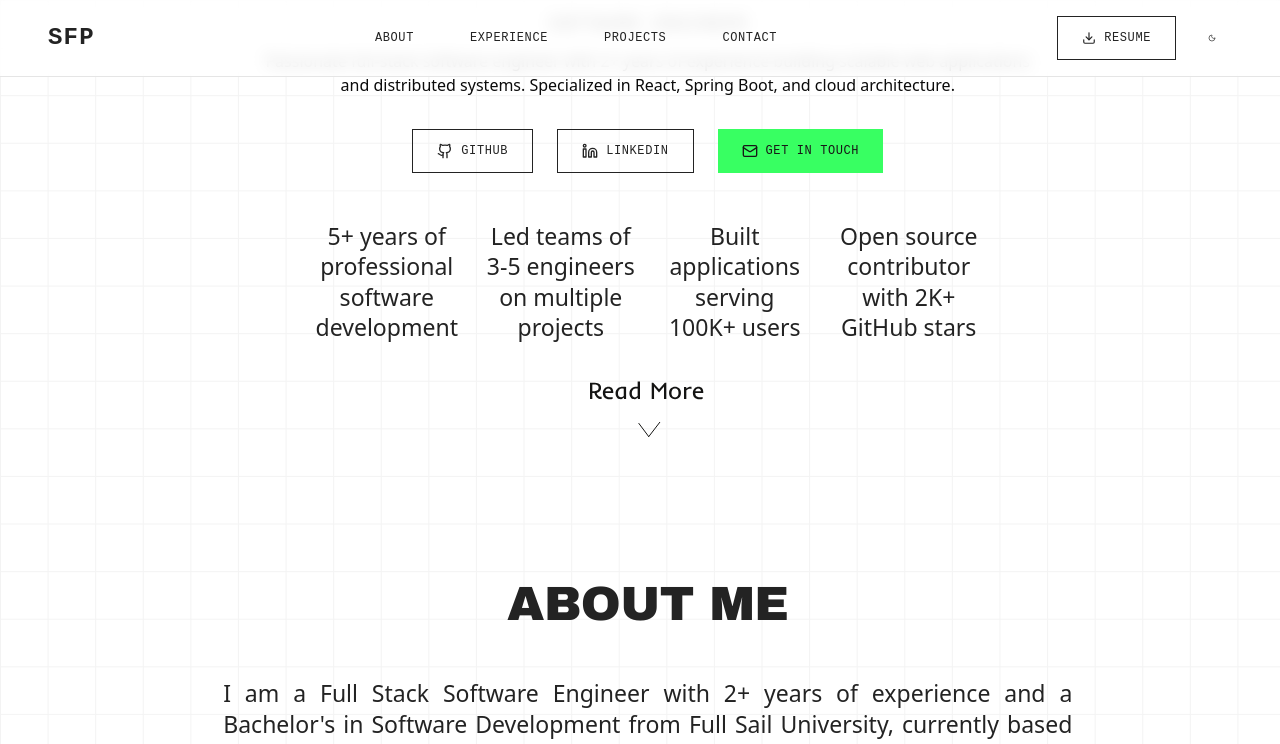
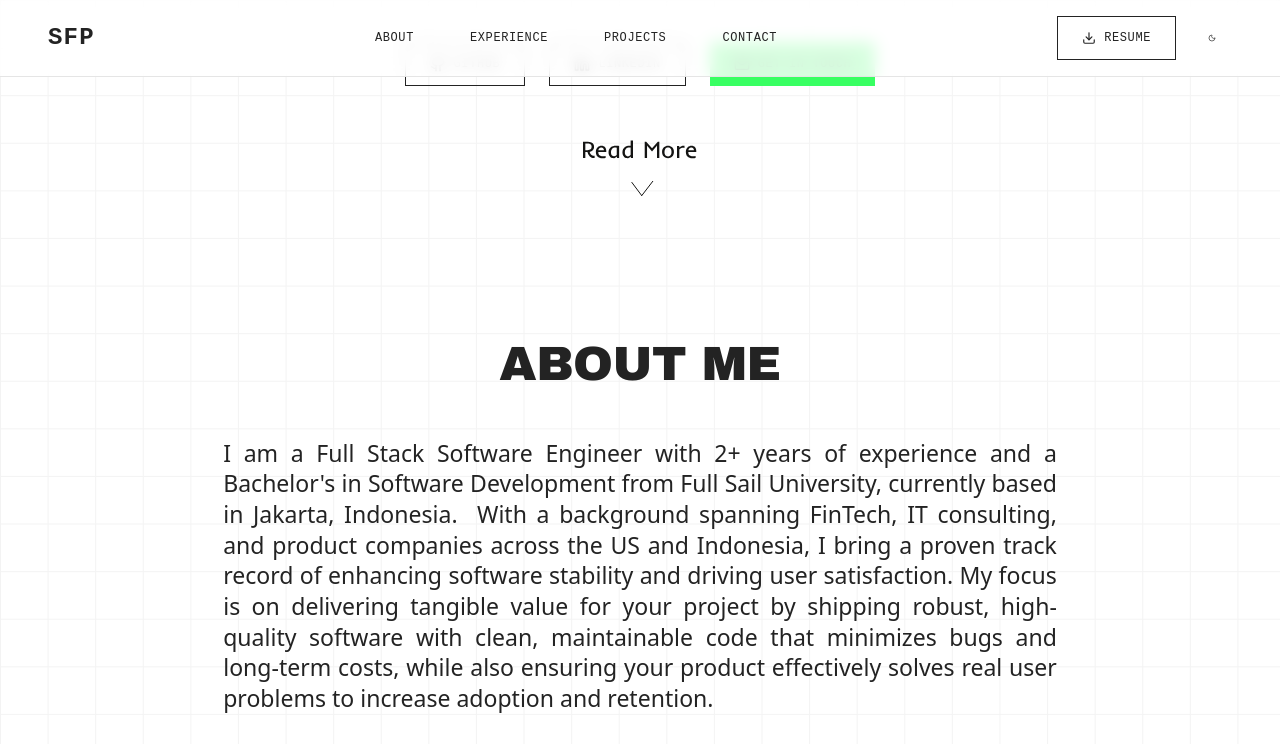
Before and after one commit to fauzipradipta/portofolio, a Next.js app: page / in a window 1280 px wide. Shown: the top 744 px of the page. Built offline with nearby package versions, Linux system fonts and the light colour scheme.

Commit message:
working on update

```diff
--- a/src/app/data/mock.tsx
+++ b/src/app/data/mock.tsx
@@ -13,12 +13,12 @@ export const  personalInfo = {
 export const aboutData = {
   title:"Turning complex problems into elegant, scalable solutions — one line of code at a time.",
   bio: "Passionate full-stack software engineer with 2+ years of experience building scalable web applications and distributed systems. Specialized in React, Spring Boot, and cloud architecture.",
-  highlights: [
-    "5+ years of professional software development",
-    "Led teams of 3-5 engineers on multiple projects",
-    "Built applications serving 100K+ users",
-    "Open source contributor with 2K+ GitHub stars"
-  ]
+  // highlights: [
+  //   "5+ years of professional software development",
+  //   "Led teams of 3-5 engineers on multiple projects",
+  //   "Built applications serving 100K+ users",
+  //   "Open source contributor with 2K+ GitHub stars"
+  // ]
 };
 
 export const aboutMeData={
--- a/src/app/globals.css
+++ b/src/app/globals.css
@@ -121,7 +121,7 @@ code {
 
 /* Typography System */
 .hero-section {
-  padding-top: 299rem;
+  padding-top: 292rem;
   padding-bottom: 4rem;
   min-height: 100vh;
   position: relative;
@@ -144,14 +144,14 @@ code {
 .project-section{
   margin-top: -15rem;
 }
+
 .hero-title {
-  /* font-family: 'Arial Black', ui-sans-serif, system-ui, sans-serif;  */
   font-family: 'poppins', ui-sans-serif, system-ui, sans-serif;
-  font-size: 120px;
-  font-weight: 900;
+  font-size: 60px;
+  /* font-weight: 900;  */
   color: var(--text-primary);
   line-height: 1;
-  text-transform: uppercase;
+  /* text-transform: uppercase;  */
   letter-spacing: -0.02em;
 }
 
@@ -177,6 +177,12 @@ code {
 
 .about-bio{
   margin-top: 50px;
+}
+
+.text-bio{
+  font-family: 'Poppins', ui-sans-serif, system-ui, sans-serif;
+  font-size: clamp(24px, 2.5vw, 30px);
+  font-weight: 400;
 }
 .text-big {
   font-family: ui-sans-serif, system-ui, sans-serif;
@@ -210,8 +216,8 @@ code {
 }
 
 .label {
-  font-family: 'Courier New', ui-monospace, monospace;
-  font-size: clamp(10px, 1.5vw, 18px);
+  font-family: 'poppins', ui-sans-serif, system-ui, sans-serif;
+  font-size: clamp(24px, 1.5vw, 30px);
   font-weight: 400;
   color: var(--text-primary);
   line-height: 1;
@@ -342,7 +348,7 @@ code {
   border: 1px solid var(--border-light);
   border-radius: 0;
   padding: 12px;
-  max-width: 250px;
+  max-width: 370px;
   transition: all 0.2s ease;
   position: relative;
   overflow: hidden;
--- a/src/app/page/Hero.tsx
+++ b/src/app/page/Hero.tsx
@@ -8,19 +8,19 @@ const Hero = () => {
     <section className="min-h-screen flex items-center justify-center pt-32">
       <div className="container mt-16">
         <div className="grid-container">
-          <div className="max-w-4xl mx-auto text-center">
+          <div className="max-w-4xl mx-auto text-left">
             <div className="mb-8">
 
               <h1 className="hero-title mb-8">
-                {personalInfo.name.split(' ').map((word, index) => (
+                {/* {personalInfo.name.split(' ').map((word, index) => (
                   <span key={index} className="block">
                     {word}
                   </span>
-                ))}
+                ))} */}
 
-                {/* {personalInfo.name} */}
+                {personalInfo.name}
               </h1>
-              <p className="label mb-4">Software Engineer</p>
+              <p className="label mb-8 ">Full Stack Software Engineer</p>
               <p className="text-bio max-w-3xl mx-auto">
                 {aboutData.bio}
               </p>
@@ -54,13 +54,13 @@ const Hero = () => {
               </a>
             </div>
 
-            <div className="grid grid-cols-2 md:grid-cols-4 gap-6 max-w-2xl mx-auto">
+            {/* <div className="grid grid-cols-2 md:grid-cols-4 gap-6 max-w-2xl mx-auto">
               {aboutData.highlights.map((highlight, index) => (
                 <div key={index} className="text-center">
                   <p className="text-body">{highlight}</p>
                 </div>
               ))}
-            </div>
+            </div> */}
 
             <div className='flex justify-center mt-8'>
               <ReadMoreButton />
--- a/src/app/page/Project.tsx
+++ b/src/app/page/Project.tsx
@@ -1,5 +1,5 @@
 import React from 'react';
-import { projectsData } from '../data/mock';
+import { pageTitles, projectsData } from '../data/mock';
 import Image from 'next/image';
 import { Github } from 'lucide-react';
 const Project = () => {
@@ -8,7 +8,7 @@ const Project = () => {
             <div className="container">
                 <div className="grid-container">
                     <div className="text-center mb-16">
-                        <p className="title-big mb-4">Project</p>
+                        <p className="title-big mb-4">{pageTitles.projects}</p>
                         <div className="grid grid-cols-1 md:grid-cols-2 lg:grid-cols-3 gap-6">
                             {projectsData.map((project) => (
                                 <div key={project.id}
--- a/src/app/page/Skills.tsx
+++ b/src/app/page/Skills.tsx
@@ -1,5 +1,5 @@
 import React from 'react';
-import { skillsData } from '../data/mock';
+import { pageTitles, skillsData } from '../data/mock';
 
 const Skills = () => {
     return(
@@ -7,15 +7,15 @@ const Skills = () => {
             <div className="container">
                 <div className="grid grid-cols-2 gap-4 mb-16">
                     <div className="text-left">
-                        <p className="title-big mb-3">Skills</p>
+                        <p className="title-big mb-3">{pageTitles.skills}</p>
                            {skillsData.technical.map((techCategory) => (
                             <div key={techCategory.category} className="mb-2 py-2 px-3 border border-gray-200 rounded-lg shadow-sm card-skill dark:border-gray-700">
-                                <h3 className="text-base font-semibold mb-1.5">{techCategory.category}</h3>
+                                <h3 className="text-body font-semibold mb-1.5">{techCategory.category}</h3>
                                 <div className="flex flex-wrap gap-1">
                                     {techCategory.skills.map((skill, index) => (
                                         <span
                                             key={index}
-                                            className="px-2 py-0.5 text-sm border border-gray-200 dark:border-gray-700 rounded hover:bg-gray-50 dark:hover:bg-gray-800 transition-colors">
+                                            className="px-2 py-0.5 text-body border border-gray-200 dark:border-gray-700 rounded hover:bg-gray-50 dark:hover:bg-gray-800 transition-colors">
                                             {skill}
                                         </span>
                                     ))}
@@ -24,13 +24,13 @@ const Skills = () => {
                         ))}
                     </div>
                     <div className="text-right">
-                        <p className="title-big mb-3">Core Competencies</p>
+                        <p className="title-big mb-3">{pageTitles.competencies}</p>
                         <div className='card-skill-core'>
                             <div className='flex flex-col items-start gap-3'>
                                     {skillsData.soft.map((skill,index)=>(
                                         <div key={index} className="flex items-start gap-2">
                                             <div className="w-4 h-4 border-2 border-gray-300 dark:border-gray-600 rounded-full"></div>
-                                            <span className='text-base'> {skill}</span>
+                                            <span className='text-body'> {skill}</span>
                                         </div>
                                     ))}
                             </div>
--- a/src/app/page/WorkExperience.tsx
+++ b/src/app/page/WorkExperience.tsx
@@ -1,5 +1,5 @@
 import React from "react";
-import { experienceData } from "../data/mock";
+import { experienceData, pageTitles } from "../data/mock";
 
 const WorkExperience = () => {
     return(
@@ -7,7 +7,7 @@ const WorkExperience = () => {
             <div className="container">
                 <div className="grid-container">
                     <div className="text-center mb-16">
-                        <p className="title-big mb-4">Work Experience</p>
+                        <p className="title-big mb-4">{pageTitles.experience}</p>
                         <div className="experience-list">
                             <div className="grid grid-rows-1 md:grid-rows-2 lg:grid-rows-3 gap-6">
                                 {experienceData.map((experience) => (
```
